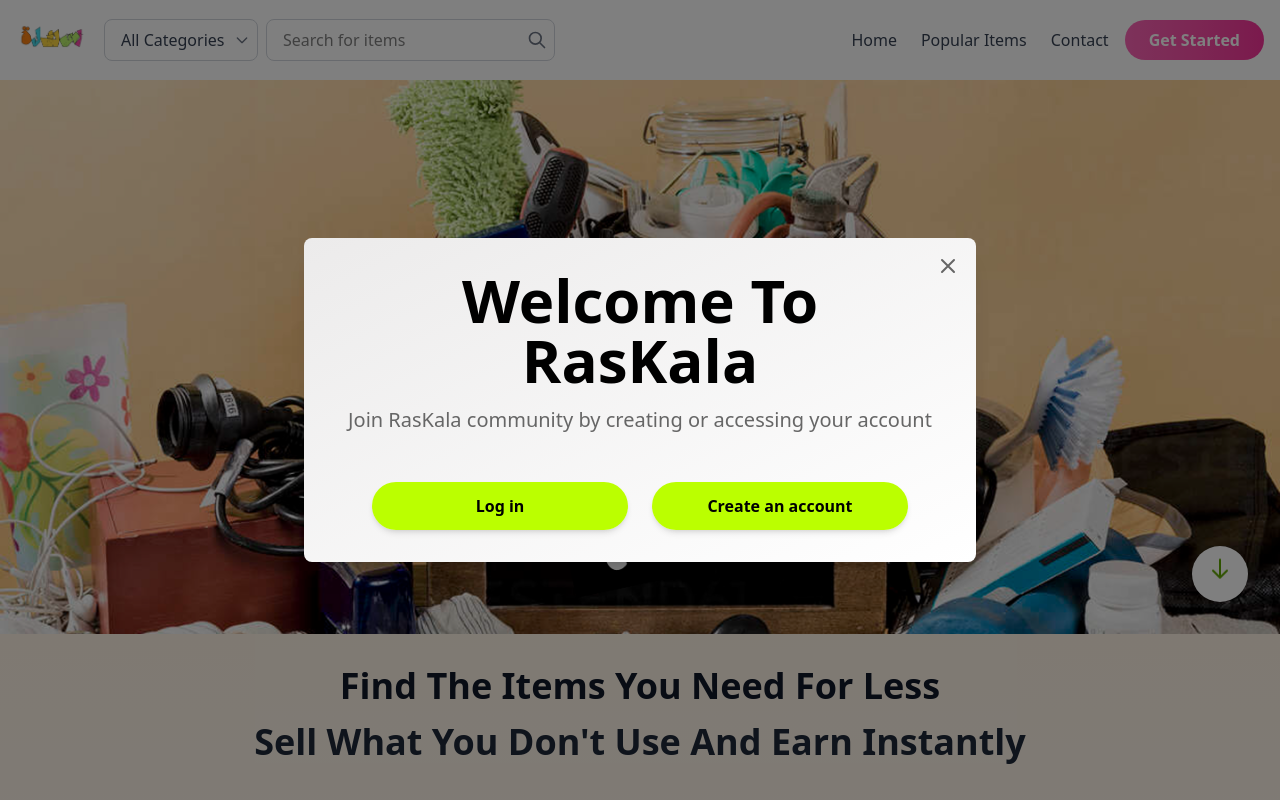
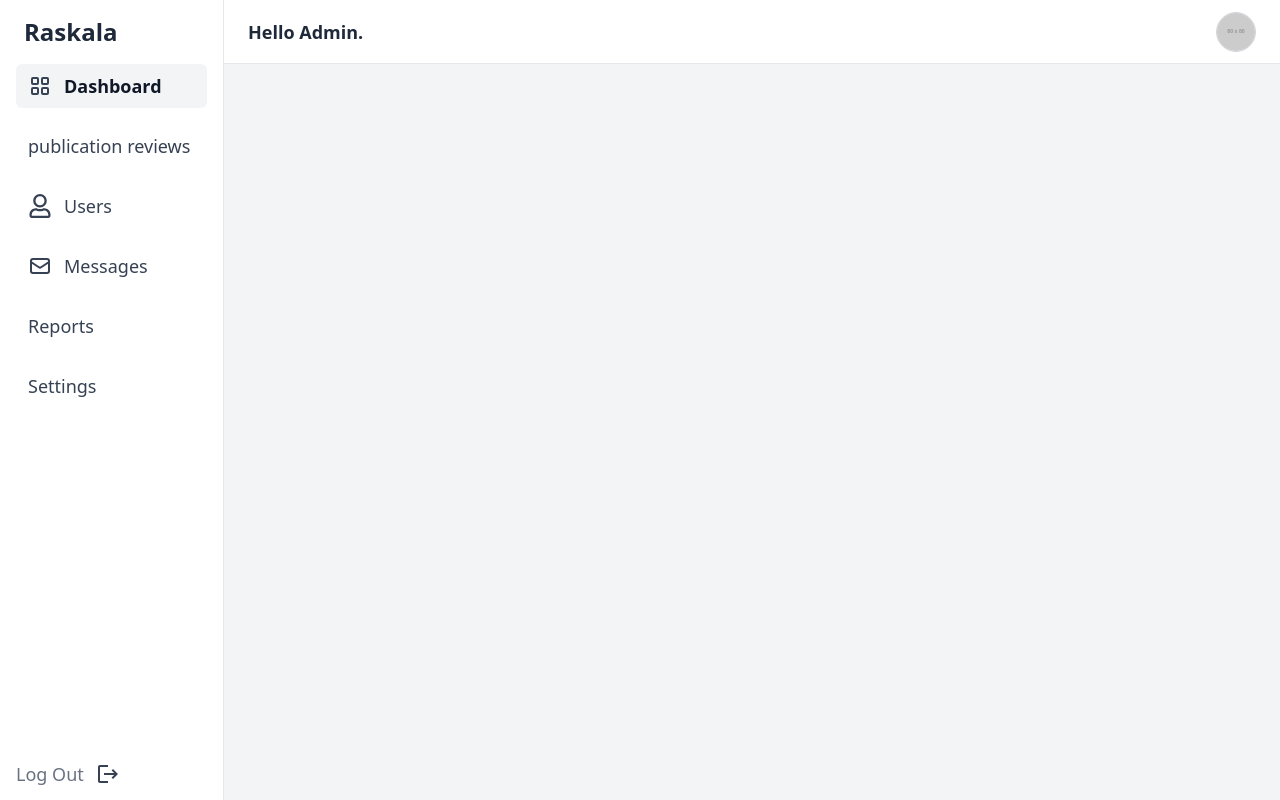
Before and after one commit to HadeelLafrid/Raskala-Software, a React app in the folder frontend/: page / in a window 1280 px wide. Shown: the top 800 px of the page. Built offline with nearby package versions, Linux system fonts and the light colour scheme; the HTML template or start-up script is replaced by a standard one.

Commit message:
add admin sidebar, navbar in admin folder inside components, and create admin template to be used in the adin pages

```diff
--- a/frontend/src/App.jsx
+++ b/frontend/src/App.jsx
@@ -9,13 +9,14 @@ import WishList from './pages/WishList'
 import EditProfile from './pages/EditProfile';
 import BrowseCategories from './pages/BrowseCategories';
 import Messages from './pages/messages';
+import AdminTemplate from './pages/admin/adminTemplate';
 export default function App() {
   return (
     <BrowserRouter>
       <Routes>
         {/* <Route path="/" element={<Home />} /> */}
         {/* <Route path="/" element={<WishList />} /> */}
-        <Route path="/" element={<Home/>} />
+        <Route path="/" element={<AdminTemplate/>} />
         <Route path="/home-after-login" element={<HomeAfterLogIn />} />
         <Route path="/add-item" element={<AddItem />} />
         <Route path="/edit-profile" element={<EditProfile />} />
@@ -25,6 +26,7 @@ export default function App() {
         <Route path="/SignUpPage" element={<SignUpPage />} />
         <Route path="/messages" element={<Messages />} />
         <Route path="/browse-categories" element={<BrowseCategories />} />
+        {/* <Route path="/adminTemplate" element={<AdminTemplate />} /> */}
       </Routes>
     </BrowserRouter>
 
--- a/frontend/src/components/Header.jsx
+++ b/frontend/src/components/Header.jsx
@@ -53,9 +53,9 @@ export default function Header() {
 
             {/* Get Started button - always visible, same size */}
             <Link to='/LoginPage'>
-            <button className="flex-shrink-0 bg-gradient-to-r from-pink-400 to-pink-500 text-white px-4 md:px-6 py-2 rounded-full font-semibold hover:from-pink-500 hover:to-pink-600 transition text-sm md:text-base whitespace-nowrap">
-              Get Started
-            </button>
+              <button className="flex-shrink-0 bg-gradient-to-r from-pink-400 to-pink-500 text-white px-4 md:px-6 py-2 rounded-full font-semibold hover:from-pink-500 hover:to-pink-600 transition text-sm md:text-base whitespace-nowrap">
+                Get Started
+              </button>
             </Link>
 
             {/* Hamburger menu button - visible below lg screens */}
--- /dev/null
+++ b/frontend/src/components/admin/adminNavbar.jsx
@@ -0,0 +1,19 @@
+// src/components/admin/AdminNavbar.jsx
+const AdminNavbar = () => {
+    return (
+      <header className="h-16 border-b border-gray-200 bg-white flex items-center justify-between px-6">
+        <h1 className="text-lg font-semibold text-gray-800">Hello Admin.</h1>
+
+        <div className="w-10 h-10 rounded-full overflow-hidden border border-gray-300">
+          {/* Replace src with real avatar later */}
+          <img
+            src="https://via.placeholder.com/80x80"
+            alt="Admin avatar"
+            className="w-full h-full object-cover"
+          />
+        </div>
+      </header>
+    );
+  };
+
+  export default AdminNavbar;
--- /dev/null
+++ b/frontend/src/components/admin/adminSidebar.jsx
@@ -0,0 +1,73 @@
+// src/components/admin/AdminSidebar.jsx
+import { TbLayoutGrid } from "react-icons/tb";
+import { FaRegUser } from "react-icons/fa";
+import { HiOutlineMail } from "react-icons/hi";
+import { MdLogout } from "react-icons/md";
+
+const AdminSidebar = () => {
+  return (
+    <aside className="w-56 bg-white border-r border-gray-200 h-screen flex flex-col">
+      <div className="px-6 py-4 text-2xl font-semibold text-gray-800">
+        Raskala
+      </div>
+
+      <nav className="flex-1 px-4 space-y-4 text-lg">
+        <a
+          href="#"
+          className="flex items-center gap-3 px-3 py-2 rounded-md bg-gray-100 font-semibold text-gray-900"
+        >
+          <TbLayoutGrid className="text-2xl text-gray-700" />
+          <span>Dashboard</span>
+        </a>
+
+        <a
+          href="#"
+          className="block px-3 py-2 rounded-md text-gray-700 hover:bg-gray-100"
+        >
+          publication reviews
+        </a>
+
+        <a
+          href="#"
+          className="flex items-center gap-3 px-3 py-2 rounded-md text-gray-700 hover:bg-gray-100"
+        >
+          <FaRegUser className="text-2xl text-gray-700" />
+          <span>Users</span>
+        </a>
+
+        <a
+          href="#"
+          className="flex items-center gap-3 px-3 py-2 rounded-md text-gray-700 hover:bg-gray-100"
+        >
+          <HiOutlineMail className="text-2xl text-gray-700" />
+          <span>Messages</span>
+        </a>
+
+        <a
+          href="#"
+          className="block px-3 py-2 rounded-md text-gray-700 hover:bg-gray-100"
+        >
+          Reports
+        </a>
+
+        <a
+          href="#"
+          className="block px-3 py-2 rounded-md text-gray-700 hover:bg-gray-100"
+        >
+          Settings
+        </a>
+      </nav>
+
+      <button
+  type="button"
+  className="mt-auto flex items-center gap-3 px-4 py-3 text-lg text-gray-500 hover:bg-gray-100"
+>
+  <span>Log Out</span>
+  <MdLogout className="text-2xl text-gray-700" />
+</button>
+
+    </aside>
+  );
+};
+
+export default AdminSidebar;
--- /dev/null
+++ b/frontend/src/pages/admin/adminTemplate.jsx
@@ -0,0 +1,29 @@
+// src/pages/admin/adminTemplate.jsx
+import AdminSidebar from "../../components/admin/adminSidebar";
+import AdminNavbar from "../../components/admin/adminNavbar";
+
+const AdminTemplate = () => {
+  return (
+    <div className="min-h-screen bg-gray-100 flex">
+      {/* Sidebar */}
+      <AdminSidebar />
+
+      {/* Main area */}
+      <div className="flex-1 flex flex-col">
+        {/* Top navbar */}
+        <AdminNavbar />
+
+        {/* Page content placeholder */}
+        <main className="flex-1 bg-gray-100 p-6">
+
+            {/* Remaaaaaaark */}
+
+          {/* Put page-specific content here in the copies of this template */}
+
+        </main>
+      </div>
+    </div>
+  );
+};
+
+export default AdminTemplate;
```
